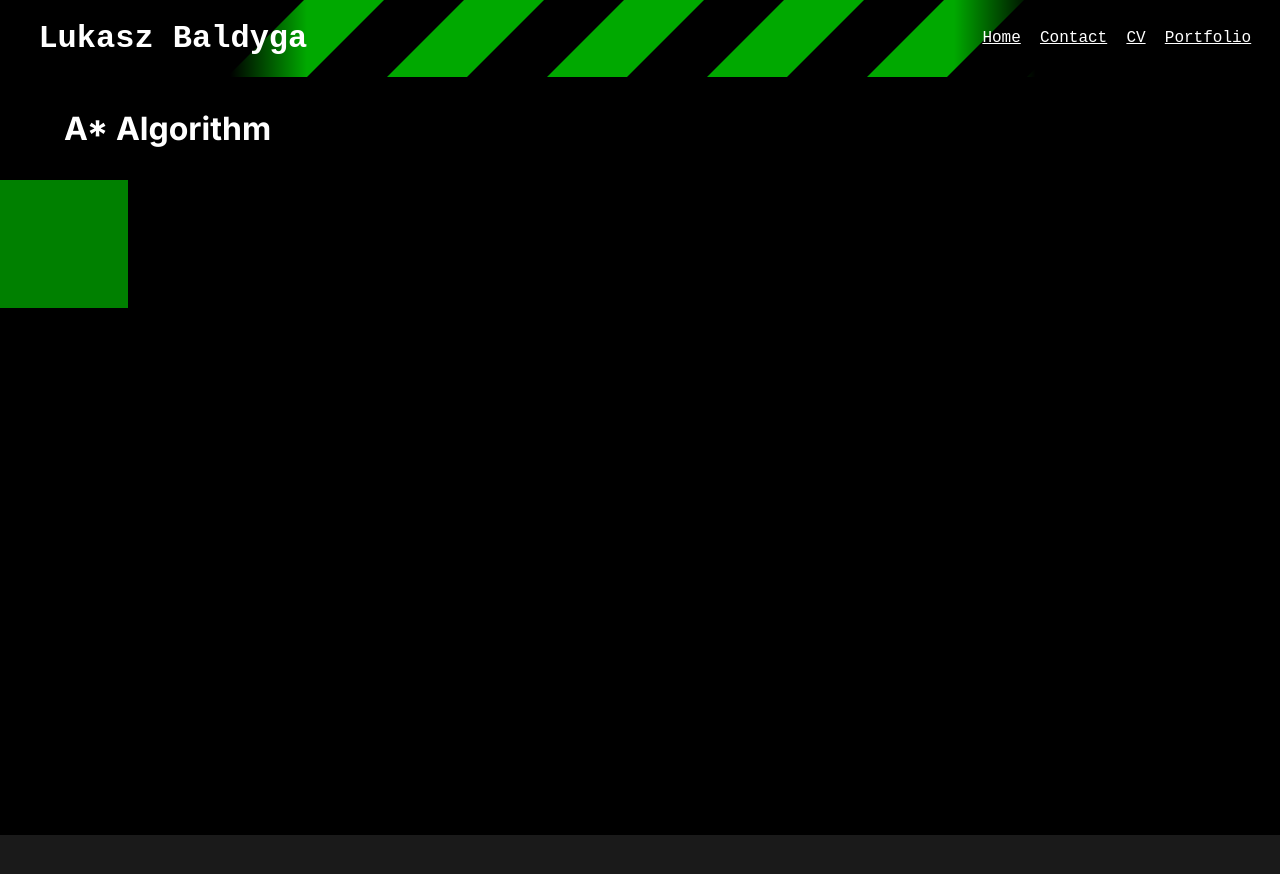
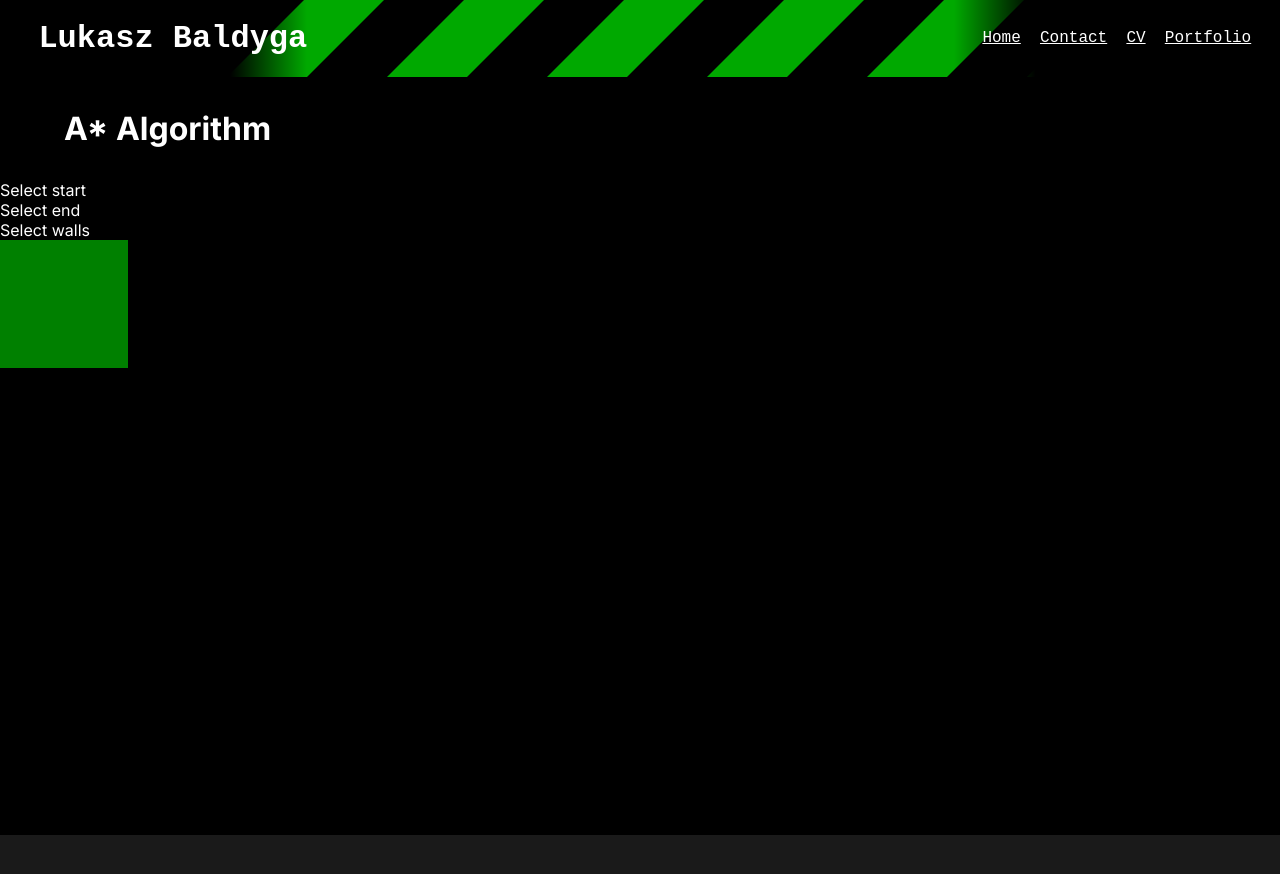
Before and after one commit to Rijndael1998/Website-Neo, a Next.js app: page /fun/a-star in a window 1280 px wide. Shown: the top 874 px of the page. Built offline with nearby package versions, Linux system fonts and the light colour scheme.

Commit message:
Move stylings

```diff
--- a/src/app/fun/a-star/page.tsx
+++ b/src/app/fun/a-star/page.tsx
@@ -3,7 +3,14 @@
 import { useEffect, useState } from "react";
 import { GridState } from "../../../components/algorithms/grid/gridState"
 import Grid from "../../../components/algorithms/grid/_grid";
-import { AStarStates, AStarStyleMap } from "@/components/algorithms/a*/_a*";
+import { AStarStates } from "@/components/algorithms/a*/_a*";
+import styles from "./a*.module.scss";
+
+export const AStarStyleMap: Map<AStarStates,string> = new Map();
+AStarStyleMap.set(AStarStates.Node, styles.Node);
+AStarStyleMap.set(AStarStates.Wall, styles.Wall);
+AStarStyleMap.set(AStarStates.Start, styles.Start);
+AStarStyleMap.set(AStarStates.End, styles.End);
 
 
 export default function A_Star() {
@@ -25,6 +32,11 @@ export default function A_Star() {
         <h1>
             A* Algorithm
         </h1>
+        <div>
+            <div>Select start</div>
+            <div>Select end</div>
+            <div>Select walls</div>
+        </div>
         <Grid state={state} callback={callback} />
     </>
 }
--- a/src/components/algorithms/a*/_a*.ts
+++ b/src/components/algorithms/a*/_a*.ts
@@ -1,5 +1,4 @@
 import { GridState } from "../grid/gridState";
-import styles from "./a*.module.scss";
 
 export enum AStarStates {
     Node,
@@ -8,12 +7,6 @@ export enum AStarStates {
     End,
 }
 
-export const AStarStyleMap: Map<AStarStates,string> = new Map();
-AStarStyleMap.set(AStarStates.Node, styles.Node);
-AStarStyleMap.set(AStarStates.Wall, styles.Wall);
-AStarStyleMap.set(AStarStates.Start, styles.Start);
-AStarStyleMap.set(AStarStates.End, styles.End);
-
 export default class AStar {
     constructor(public state: GridState<AStarStates>) {
     }
```
Also changed, not shown: src/app/fun/a-star/a*.module.scss (renamed from src/components/algorithms/a*/a*.module.scss).
